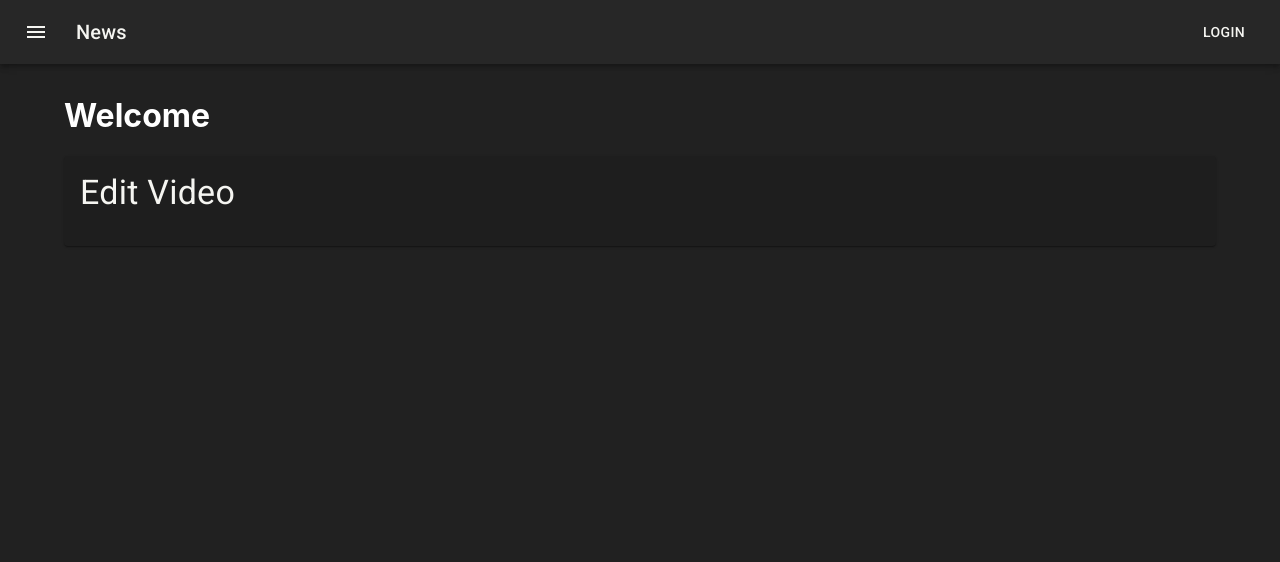
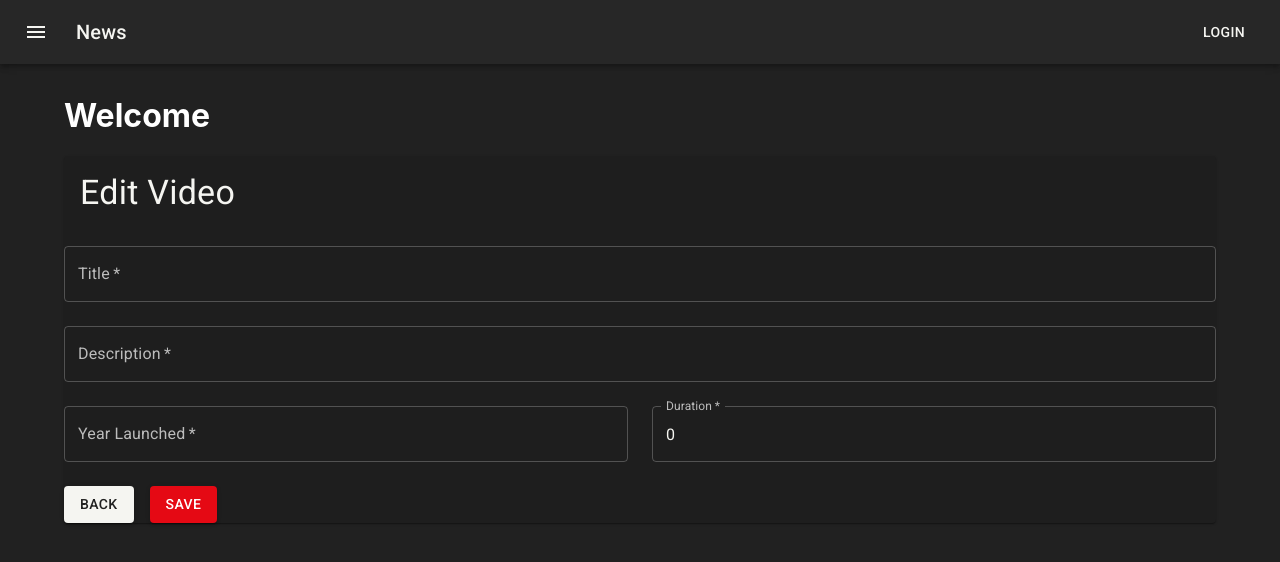
Before and after one commit to killertiger/fullcycle_codeflix, a React (Create React App) app: page /videos/edit/1 in a window 1280 px wide. Shown: the top 562 px of the page. Built offline with nearby package versions, Linux system fonts and the light colour scheme; no server answers.

Commit message:
feat: :sparkles: Create VideoForm and VideoEdit

```diff
--- a/src/features/videos/VideoSlice.ts
+++ b/src/features/videos/VideoSlice.ts
@@ -1,4 +1,4 @@
-import { Result, Results, Video, VideoParams } from "../../types/Videos";
+import { Result, Results, Video, VideoParams, VideoPayload } from "../../types/Videos";
 import { apiSlice } from "../api/apiSlice";
 
 const endpointUrl = "/videos";
@@ -50,7 +50,7 @@ const getVideos = ({ page = 1, perPage = 10, search = "" }) => {
     return `${endpointUrl}?${parseQueryParams(params)}`;
 }
 
-function getVideo({id}: {id: string}){
+function getVideo({ id }: { id: string }) {
     return `${endpointUrl}/${id}`;
 }
 
@@ -58,11 +58,23 @@ function deleteVideo({ id }: { id: string }) {
     return { url: `${endpointUrl}/${id}`, method: "DELETE" };
 }
 
+function updateVideo(video: VideoPayload) {
+    return {
+        url: `${endpointUrl}/${video.id}`,
+        method: "PUT",
+        body: video,
+    }
+}
+
 export const videosSlide = apiSlice.injectEndpoints({
     endpoints: ({ query, mutation }) => ({
         getVideos: query<Results, VideoParams>({
             query: getVideos,
             providesTags: ["Videos"],
+        }),
+        updateVideo: mutation<Result, VideoPayload>({
+            query: updateVideo,
+            invalidatesTags: ["Videos"],
         }),
         getVideo: query<Result, { id: string }>({
             query: getVideo,
@@ -75,4 +87,9 @@ export const videosSlide = apiSlice.injectEndpoints({
     }),
 });
 
-export const { useGetVideosQuery, useGetVideoQuery, useDeleteVideoMutation } = videosSlide;
+export const {
+    useGetVideosQuery,
+    useGetVideoQuery,
+    useDeleteVideoMutation,
+    useUpdateVideoMutation
+} = videosSlide;
--- a/src/features/videos/VideosEdit.tsx
+++ b/src/features/videos/VideosEdit.tsx
@@ -1,9 +1,11 @@
-import { Box, Paper, Typography } from "@mui/material";
+import { Box, Paper, Typography, fabClasses } from "@mui/material";
 import { useParams } from "react-router-dom";
-import { initialState, useGetVideoQuery } from "./VideoSlice";
-import { useEffect, useState } from "react";
-import { Video } from "../../types/Videos";
+import { initialState, useGetVideoQuery, useUpdateVideoMutation } from "./VideoSlice";
+import { HtmlHTMLAttributes, useEffect, useState } from "react";
+import { Video, VideoPayload } from "../../types/Videos";
 import { enqueueSnackbar } from "notistack";
+import { VideosForm } from "./components/VideosForm";
+import { mapVideoToForm } from "./util";
 
 export function VideosEdit() {
     const id = useParams<{ id: string }>().id as string;
@@ -11,6 +13,19 @@ export function VideosEdit() {
     const { data: video, isFetching } = useGetVideoQuery({ id });
 
     const [videoState, setVideoState] = useState<Video>(initialState);
+    const [updateVideo, status] = useUpdateVideoMutation();
+
+    function handleChange(event: React.ChangeEvent<HTMLInputElement>){
+        const { name, value } = event.target;
+        setVideoState((state) => ({ ...state, [name]: value }));
+    }
+
+    function handleSubmit(event: React.FormEvent<HTMLFormElement>) {
+        event.preventDefault();
+
+        const payload = mapVideoToForm(videoState);
+        updateVideo(payload);
+    }
 
     useEffect(() => {
         if (video) {
@@ -19,6 +34,15 @@ export function VideosEdit() {
     }, [video]);
 
     console.log(videoState);
+
+    useEffect(() => {
+        if(status.isSuccess) {
+            enqueueSnackbar('Video updated successfully', { variant: 'success' });
+        }
+        else if(status.isError) {
+            enqueueSnackbar('Video update failed', { variant: 'error' });
+        }
+    }, [status, enqueueSnackbar]);
 
     return (
         <Box>
@@ -29,6 +53,16 @@ export function VideosEdit() {
                     </Box>
                 </Box>
 
+                <VideosForm
+                    video={videoState}
+                    genres={[]}
+                    categories={[]}
+                    cast_members={[]}
+                    isDisabled={isFetching}
+                    isLoading={isFetching}
+                    handleChange={handleChange}
+                    handleSubmit={handleSubmit}
+                />
 
             </Paper>
         </Box>
--- /dev/null
+++ b/src/features/videos/components/VideosForm.tsx
@@ -0,0 +1,101 @@
+import { Box, Button, FormControl, Grid, TextField } from "@mui/material";
+import { Video } from "../../../types/Videos";
+import { Link } from "react-router-dom";
+import { Genre } from "../../../types/Genre";
+import { Category } from "../../../types/Categories";
+import { CastMember } from "../../../types/CastMembers";
+
+type Props = {
+    video: Video;
+    genres?: Genre[];
+    categories?: Category[];
+    cast_members?: CastMember[];
+    isDisabled?: boolean;
+    isLoading?: boolean;
+    handleSubmit: (e: React.FormEvent<HTMLFormElement>) => void;
+    handleChange: (e: React.ChangeEvent<HTMLInputElement>) => void;
+}
+
+export function VideosForm({
+    video,
+    genres,
+    categories,
+    cast_members,
+    isDisabled = false,
+    isLoading = false,
+    handleSubmit,
+    handleChange,
+}: Props) {
+    return (
+        <Box>
+            <form onSubmit={handleSubmit}>
+                <Grid container spacing={3}>
+                    <Grid item xs={12}>
+                        <FormControl fullWidth>
+                            <TextField
+                                required
+                                name="title"
+                                label="Title"
+                                value={video.title}
+                                disabled={isDisabled}
+                                onChange={handleChange}
+                                inputProps={{ "data-testid": "title" }}
+                            />
+                        </FormControl>
+                    </Grid>
+                    <Grid item xs={12}>
+                        <FormControl fullWidth>
+                            <TextField
+                                required
+                                name="description"
+                                label="Description"
+                                value={video.description}
+                                disabled={isDisabled}
+                                onChange={handleChange}
+                                inputProps={{ "data-testid": "description" }}
+                            />
+                        </FormControl>
+                    </Grid>
+                    <Grid item xs={6}>
+                        <FormControl fullWidth>
+                            <TextField
+                                required
+                                name="year_launched"
+                                label="Year Launched"
+                                value={video.description}
+                                disabled={isDisabled}
+                                onChange={handleChange}
+                                inputProps={{ "data-testid": "year_launched" }}
+                            />
+                        </FormControl>
+                    </Grid>
+                    <Grid item xs={6}>
+                        <FormControl fullWidth>
+                            <TextField
+                                required
+                                name="duration"
+                                label="Duration"
+                                value={video.duration}
+                                disabled={isDisabled}
+                                onChange={handleChange}
+                                inputProps={{ "data-testid": "duration" }}
+                            />
+                        </FormControl>
+                    </Grid>
+                    <Grid item xs={12}>
+                        <Box display="flex" gap={2}>
+                            <Button variant="contained" component={Link} to="/videos">Back</Button>
+
+                            <Button type="submit"
+                                variant="contained"
+                                color="secondary"
+                                disabled={isDisabled || isLoading}>
+                                Save
+                            </Button>
+                        </Box>
+                    </Grid>
+                </Grid>
+            </form>
+        </Box>
+    );
+}
--- /dev/null
+++ b/src/features/videos/util.ts
@@ -0,0 +1,16 @@
+import { Video, VideoPayload } from "../../types/Videos";
+
+export function mapVideoToForm(video: Video): VideoPayload {
+    return {
+        id: video.id,
+        title: video.title,
+        description: video.title,
+        opened: video.opened,
+        year_launched: video.year_launched,
+        rating: video.rating,
+        duration: video.duration,
+        categories_id: video.categories?.map((category) => category.id),
+        genres_id: video.genres?.map((genre) => genre.id),
+        cast_members_id: video.cast_members?.map((cast_member) => cast_member.id)
+    }
+}
```
Also changed, not shown: src/types/Videos.ts (+13 -0 lines).
